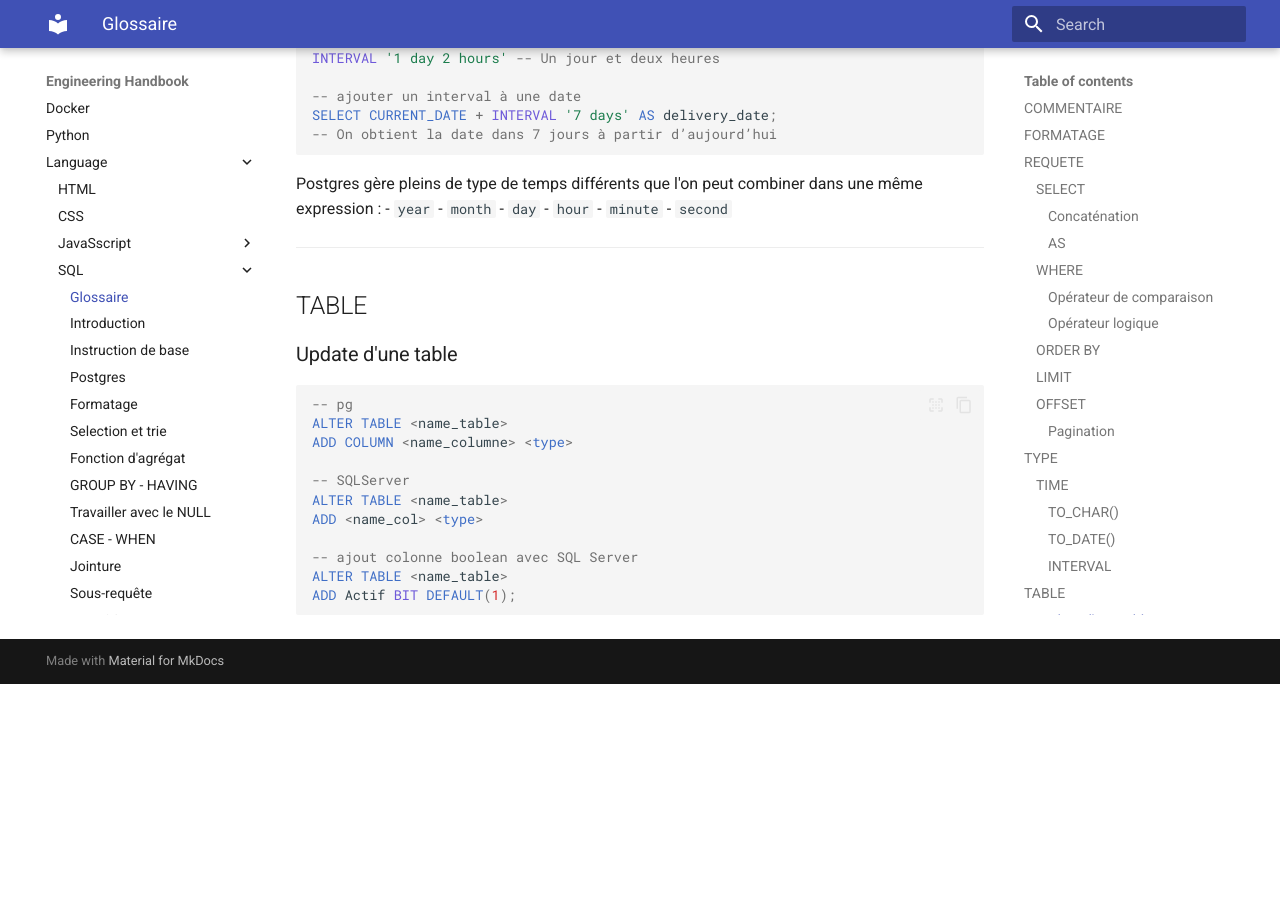
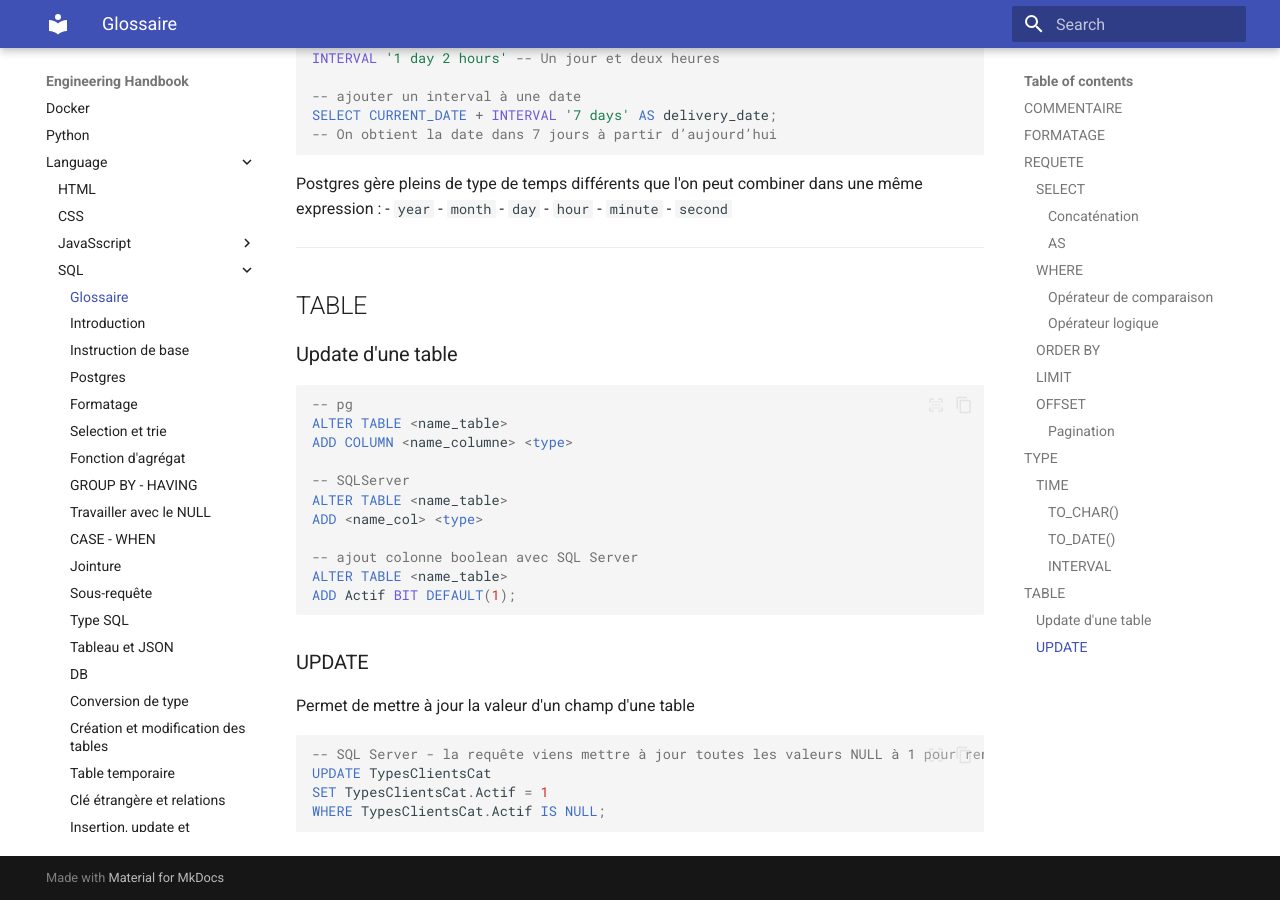
Before and after one commit to GuillemotClement/engineering-handbook, an MkDocs documentation site: the page built from docs/language/sql/00-glossaire.md, in a window 1280 px wide and 900 px high, scrolled down 5617 px. Built offline with MkDocs 1.6.1 and Material for MkDocs 9.7.7, drawn with Linux system fonts in a browser that asks for light colours; before the commit the page ends 6301 px from its top, so only the background shows below that.

Commit message:
sql: update row

````diff
--- a/docs/language/sql/00-glossaire.md
+++ b/docs/language/sql/00-glossaire.md
@@ -290,3 +290,13 @@ ADD <name_col> <type>
 ALTER TABLE <name_table>
 ADD Actif BIT DEFAULT(1);
 ```
+
+### UPDATE
+Permet de mettre à jour la valeur d'un champ d'une table
+
+```sql
+-- SQL Server - la requête viens mettre à jour toutes les valeurs NULL à 1 pour rendre actif
+UPDATE TypesClientsCat
+SET TypesClientsCat.Actif = 1
+WHERE TypesClientsCat.Actif IS NULL;
+```
````
